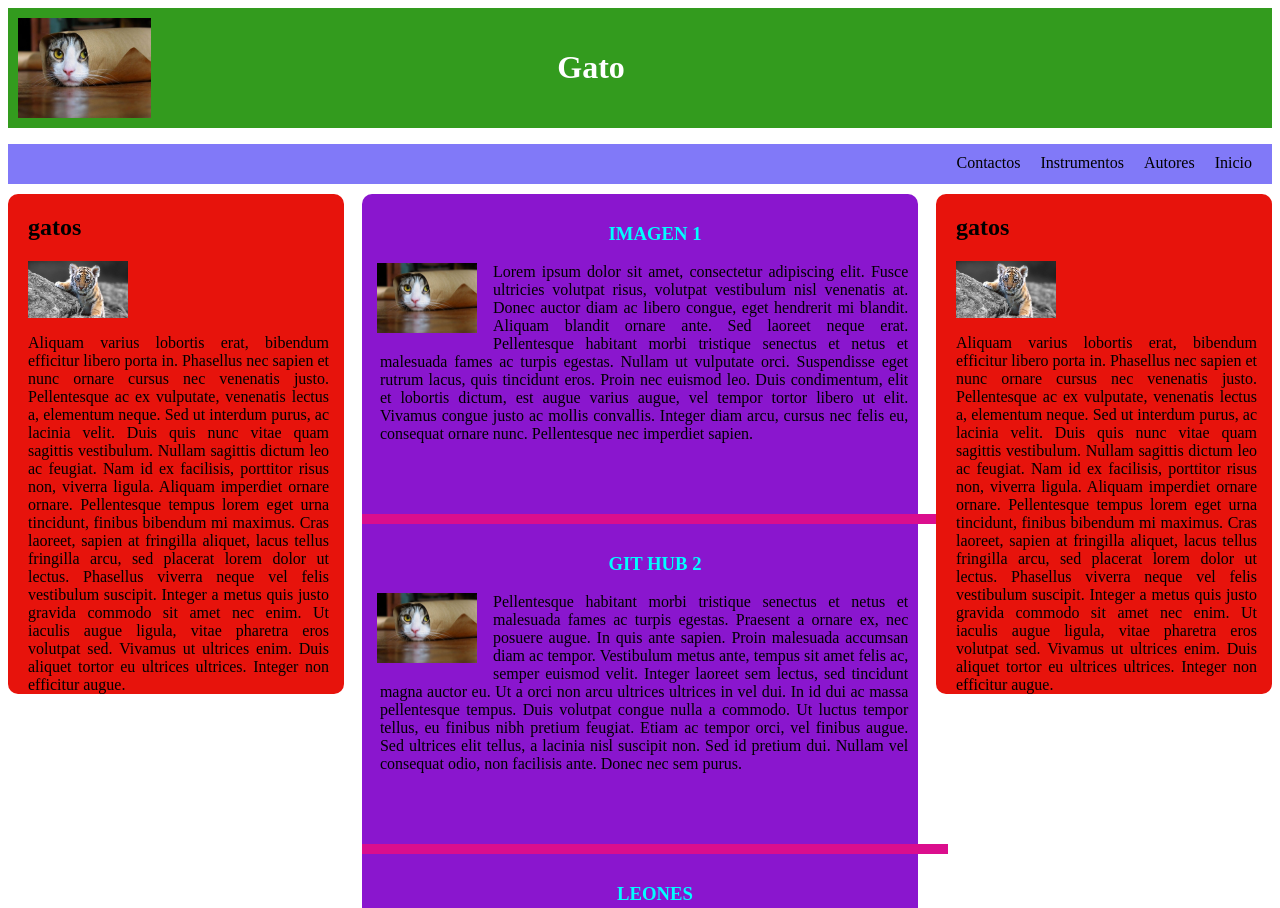
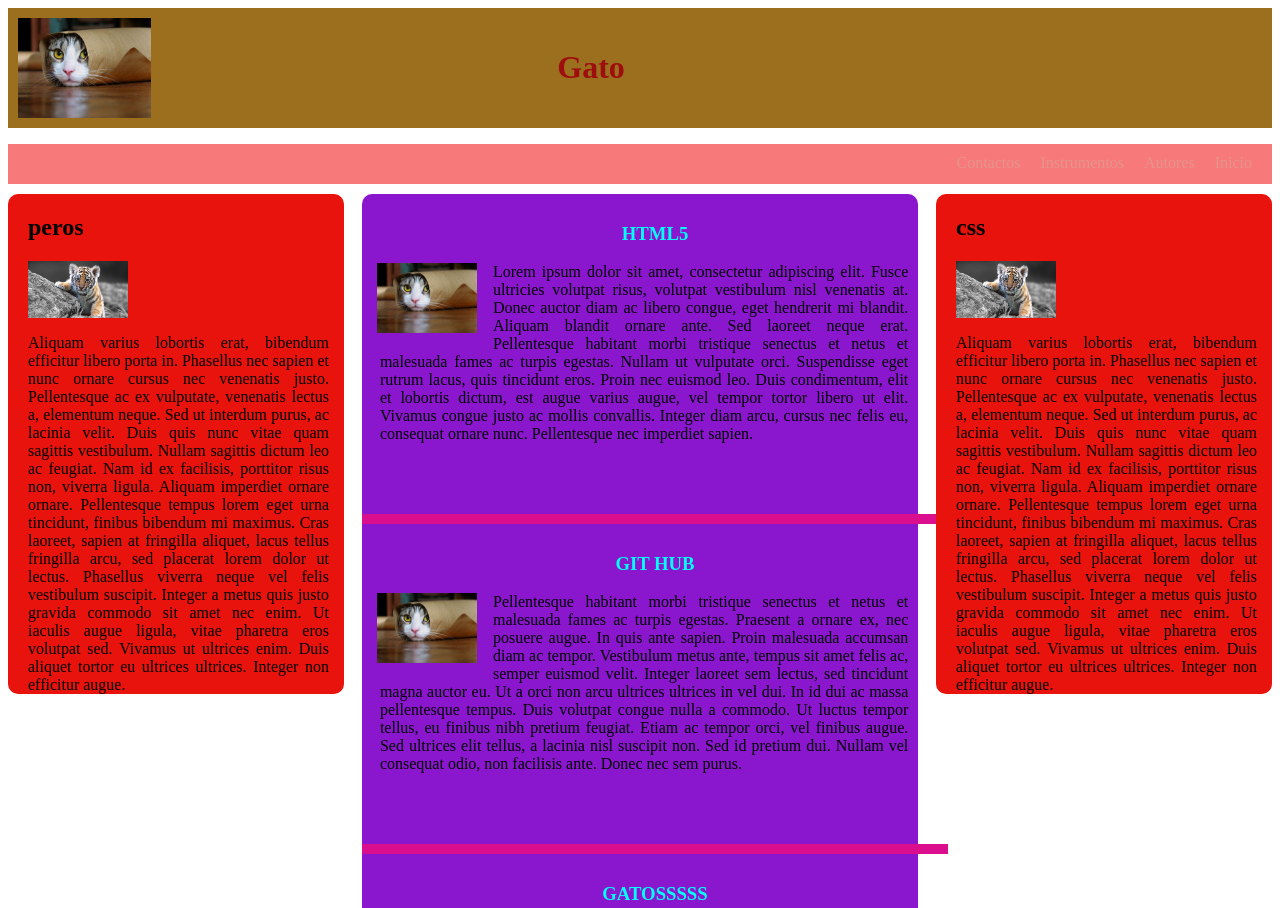
Before and after one commit to javiPruebas/PracticaGit, a plain HTML site: page index.html in a window 1280 px wide. Shown: the top 908 px of the page. Drawn offline with Linux system fonts and the light colour scheme.

Commit message:
cambiamos los h2 y colores

```diff
--- a/index.html
+++ b/index.html
@@ -31,32 +31,32 @@
 
 	<section>
 		<article>
-			<h1>Imagen 1</h1>
+			<h1>html5 </h1>
 			<img id="izquierda" src="img/gato.jpg" width="100px">
 			<p>Lorem ipsum dolor sit amet, consectetur adipiscing elit. Fusce ultricies volutpat risus, volutpat vestibulum nisl venenatis at. Donec auctor diam ac libero congue, eget hendrerit mi blandit. Aliquam blandit ornare ante. Sed laoreet neque erat. Pellentesque habitant morbi tristique senectus et netus et malesuada fames ac turpis egestas. Nullam ut vulputate orci. Suspendisse eget rutrum lacus, quis tincidunt eros. Proin nec euismod leo. Duis condimentum, elit et lobortis dictum, est augue varius augue, vel tempor tortor libero ut elit. Vivamus congue justo ac mollis convallis. Integer diam arcu, cursus nec felis eu, consequat ornare nunc. Pellentesque nec imperdiet sapien.</p>
 		</article>
 
 		<article>
-			<h1>git hub 2</h1>
+			<h1>git hub </h1>
 			<img id="izquierda" src="img/gato.jpg" width="100px">
 			<p>Pellentesque habitant morbi tristique senectus et netus et malesuada fames ac turpis egestas. Praesent a ornare ex, nec posuere augue. In quis ante sapien. Proin malesuada accumsan diam ac tempor. Vestibulum metus ante, tempus sit amet felis ac, semper euismod velit. Integer laoreet sem lectus, sed tincidunt magna auctor eu. Ut a orci non arcu ultrices ultrices in vel dui. In id dui ac massa pellentesque tempus. Duis volutpat congue nulla a commodo. Ut luctus tempor tellus, eu finibus nibh pretium feugiat. Etiam ac tempor orci, vel finibus augue. Sed ultrices elit tellus, a lacinia nisl suscipit non. Sed id pretium dui. Nullam vel consequat odio, non facilisis ante. Donec nec sem purus.</p>
 		</article>
 
 		<article>
-			<h1>leones</h1>
+			<h1>gatosssss</h1>
 			<img id="derecha" src="img/gato.jpg" width="100px">
 			<p>In at massa ligula. Sed eu tellus arcu. Suspendisse potenti. Nulla a nibh sapien. Duis tempor mi et lorem elementum, eu bibendum neque aliquet. Quisque blandit, ex vel porta tempus, orci lacus vehicula magna, at ultrices velit augue vitae mauris. Nunc eu finibus augue, nec facilisis arcu. Nullam tempus, metus id commodo feugiat, sem erat blandit arcu, quis sagittis neque mauris sed nulla. Nullam vulputate tortor nec mauris accumsan tincidunt. Aenean sodales nec nulla at pellentesque. Cras ut tempor elit. Aliquam volutpat, eros ut porttitor pharetra, ex lorem consectetur nulla, sit amet finibus arcu lacus in neque. Vivamus maximus, nisi a iaculis ornare, sapien elit consequat enim, quis imperdiet velit eros vitae odio. Integer vehicula interdum quam eu vehicula.</p>
 		</article>
 	</section>
 
 	<aside class="anuncio1">
-		<h1>gatos</h1>
+		<h1>peros</h1>
 		<img width="100px" src="img/leon.jpg">
 		<p>Aliquam varius lobortis erat, bibendum efficitur libero porta in. Phasellus nec sapien et nunc ornare cursus nec venenatis justo. Pellentesque ac ex vulputate, venenatis lectus a, elementum neque. Sed ut interdum purus, ac lacinia velit. Duis quis nunc vitae quam sagittis vestibulum. Nullam sagittis dictum leo ac feugiat. Nam id ex facilisis, porttitor risus non, viverra ligula. Aliquam imperdiet ornare ornare. Pellentesque tempus lorem eget urna tincidunt, finibus bibendum mi maximus. Cras laoreet, sapien at fringilla aliquet, lacus tellus fringilla arcu, sed placerat lorem dolor ut lectus. Phasellus viverra neque vel felis vestibulum suscipit. Integer a metus quis justo gravida commodo sit amet nec enim. Ut iaculis augue ligula, vitae pharetra eros volutpat sed. Vivamus ut ultrices enim. Duis aliquet tortor eu ultrices ultrices. Integer non efficitur augue.</p>
 	</aside>
 
 	<aside class="anuncio2">
-		<h1 id="prueba">gatos</h1>
+		<h1 id="prueba">css</h1>
 		<img width="100px" src="img/leon.jpg">
 		<p>Aliquam varius lobortis erat, bibendum efficitur libero porta in. Phasellus nec sapien et nunc ornare cursus nec venenatis justo. Pellentesque ac ex vulputate, venenatis lectus a, elementum neque. Sed ut interdum purus, ac lacinia velit. Duis quis nunc vitae quam sagittis vestibulum. Nullam sagittis dictum leo ac feugiat. Nam id ex facilisis, porttitor risus non, viverra ligula. Aliquam imperdiet ornare ornare. Pellentesque tempus lorem eget urna tincidunt, finibus bibendum mi maximus. Cras laoreet, sapien at fringilla aliquet, lacus tellus fringilla arcu, sed placerat lorem dolor ut lectus. Phasellus viverra neque vel felis vestibulum suscipit. Integer a metus quis justo gravida commodo sit amet nec enim. Ut iaculis augue ligula, vitae pharetra eros volutpat sed. Vivamus ut ultrices enim. Duis aliquet tortor eu ultrices ultrices. Integer non efficitur augue.</p>
 	</aside>
--- a/styles.css
+++ b/styles.css
@@ -1,6 +1,6 @@
 header {
 	width: 100%;
-	background-color: rgb(51, 155, 30);
+	background-color: rgb(155, 111, 30);
 	height: 120px;
 }
 header img{
@@ -16,17 +16,17 @@ header h1, header img{
 	float: left;
 }
 #titulo1{
-	color: #fff;
+	color: rgb(158, 14, 14);
 }
 nav{
 	width: 100%;
 	height: 40px;
-	background-color: rgb(129, 121, 248);
+	background-color: rgb(248, 121, 121);
 	margin-top: 5px;
 }
 nav a{
 	text-decoration: none;
-	color: #000;
+	color: rgba(188, 206, 176, 0.329);
 }
 nav ul{
 	list-style: none;
@@ -40,7 +40,7 @@ nav li{
 }
 nav li:hover{
 	transform: scale(1.2);
-	border: 2px solid rgba(0, 255, 34, 0.603)
+	border: 2px solid rgba(255, 102, 0, 0.603)
 
 }
 
```
